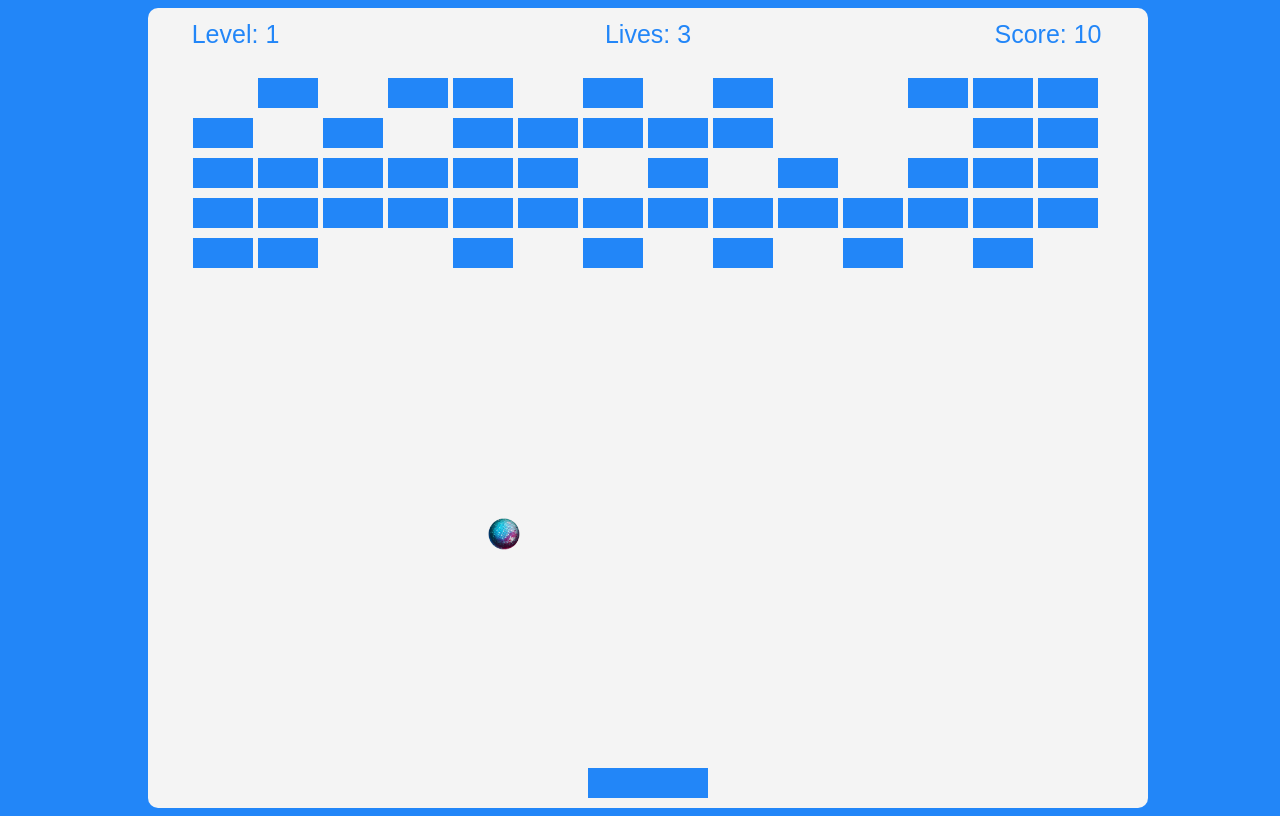
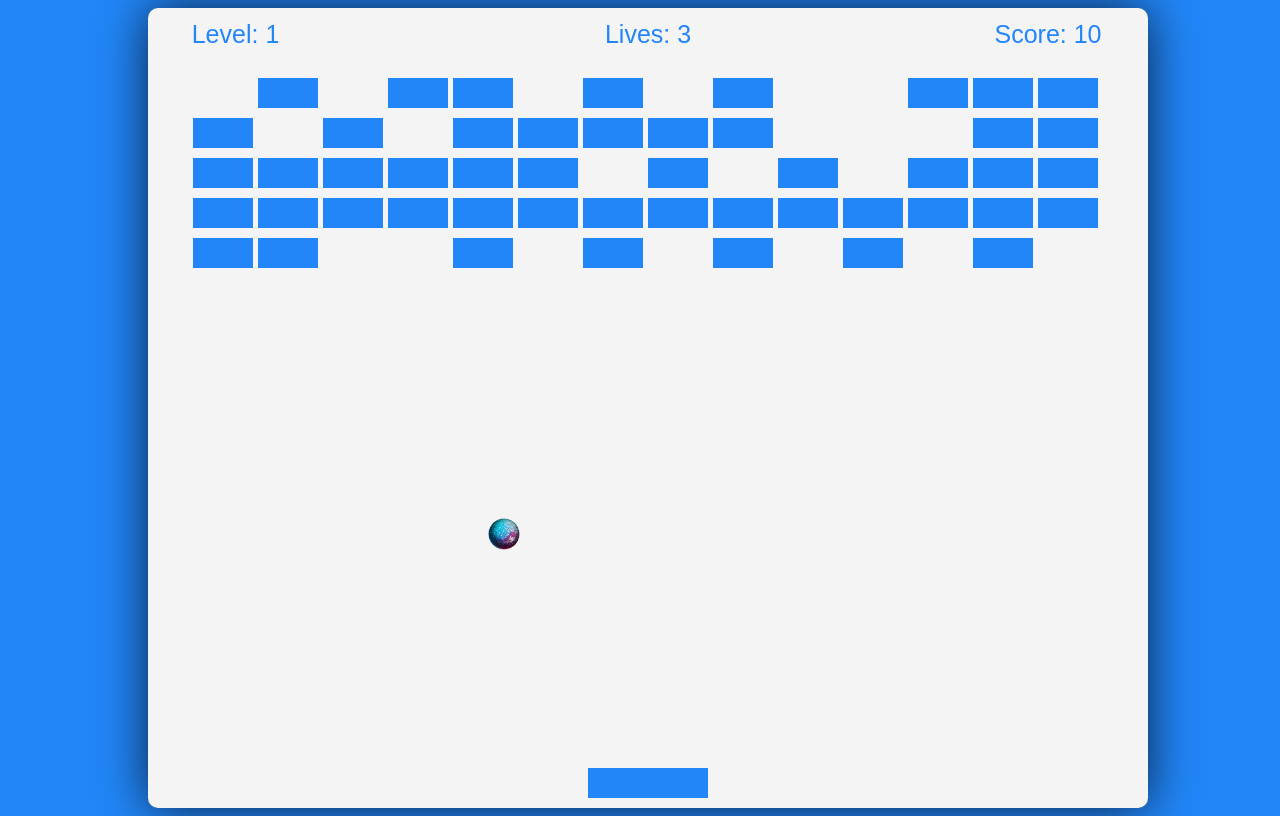
Before and after one commit to IonSibRe/Brick-Breaker-Game, a plain HTML site: page index.html in a window 1280 px wide. Drawn offline with Linux system fonts and the light colour scheme.

Commit message:
Update index.html

```diff
--- a/index.html
+++ b/index.html
@@ -3,6 +3,7 @@
     <head>
         <meta charset="UTF-8" />
         <meta name="viewport" content="width=device-width, initial-scale=1.0" />
+        <title>Brick Breaker Game</title>
         <style>
             body {
                 height: 100vh;
@@ -21,6 +22,9 @@
             #canvas {
                 border-radius: 10px;
                 background-color: #f4f4f4;
+                -webkit-box-shadow: 0px 0px 50px 0px rgba(0, 0, 0, 0.75);
+                -moz-box-shadow: 0px 0px 50px 0px rgba(0, 0, 0, 0.75);
+                box-shadow: 0px 0px 50px 0px rgba(0, 0, 0, 0.75);
             }
         </style>
         <script type="module" src="src/script.js" defer></script>
```
